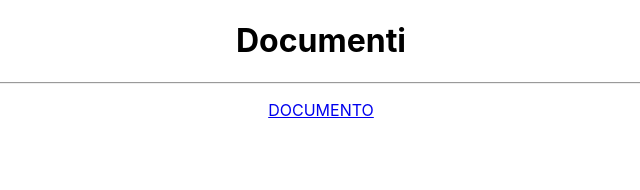
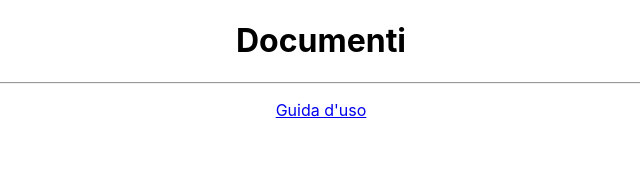
Before and after one commit to edncodeismad/documenti, a React (Create React App) app: page / in a window 1280 px wide. Shown: the top 190 px of the page, without its empty margins (319-959 px from the left). Built offline with nearby package versions, Linux system fonts and the light colour scheme.

Commit message:
Update Downloads.jsx

```diff
--- a/src/pages/Downloads.jsx
+++ b/src/pages/Downloads.jsx
@@ -1,10 +1,10 @@
 import React from "react";
-import FILE from '../files/file.pdf';
+import FILE from '../files/guida.pdf';
 
 function Downloads() {
     return (
         <div>
-            <a href={FILE} target="_blank"><p>DOCUMENTO</p></a>
+            <a class="doc-link" href={FILE} ><p>Guida d'uso</p></a>
         </div>
     )
 }
```
